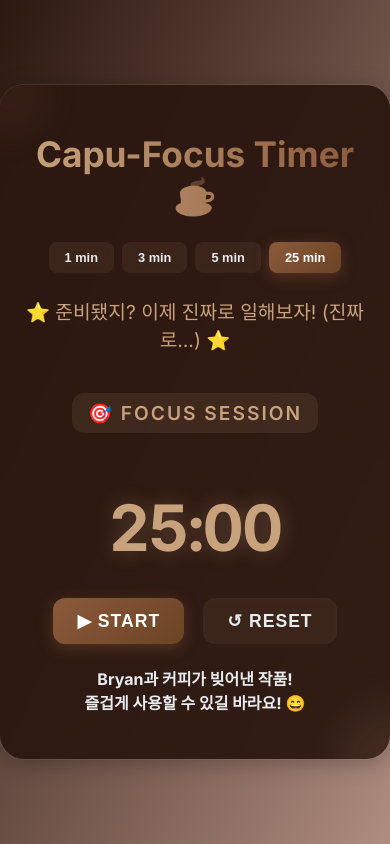
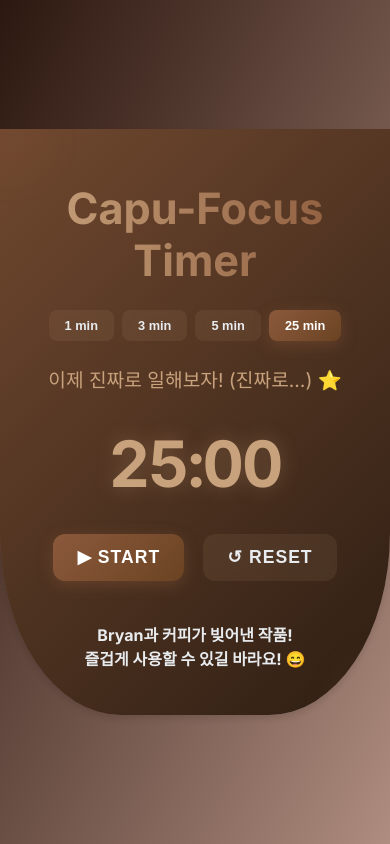
Before and after one commit to BryanOoh/Capu-Focus-Timer, a React (Create React App) app: page / in a window 390 px wide. Built offline with nearby package versions, Linux system fonts and the light colour scheme.

Commit message:
Added features: - 10-second timer option - Dynamic coffee fill animation - Improved mobile padding and responsiveness - 1-second timer for testing

```diff
--- a/src/App.css
+++ b/src/App.css
@@ -9,46 +9,13 @@
 }
 
 .timer-container {
-  background: rgba(44, 24, 16, 0.95);
-  backdrop-filter: blur(10px);
-  padding: 3rem 4rem;
-  border-radius: 24px;
-  box-shadow:
-    0 4px 24px -1px rgba(0, 0, 0, 0.3),
-    0 0 0 1px rgba(255, 255, 255, 0.1);
-  width: 450px;
   position: relative;
+  background: rgba(255, 255, 255, 0.1);
+  border-radius: 0% 0% 31% 31%;
+  padding: 2rem;
+  box-shadow: 0 4px 6px rgba(0, 0, 0, 0.1);
   overflow: hidden;
-}
-
-.coffee-steam {
-  position: absolute;
-  top: 20px;
-  left: 50%;
-  transform: translateX(-50%);
-}
-
-.coffee-steam span {
-  position: absolute;
-  height: 50px;
-  width: 8px;
-  background: rgba(255, 255, 255, 0.1);
-  border-radius: 10px;
-  animation: steam 2s infinite ease-in-out;
-}
-
-.coffee-steam span:nth-child(1) {
-  left: -20px;
-  animation-delay: 0.2s;
-}
-
-.coffee-steam span:nth-child(2) {
-  animation-delay: 0.4s;
-}
-
-.coffee-steam span:nth-child(3) {
-  left: 20px;
-  animation-delay: 0.6s;
+  z-index: 1;
 }
 
 @keyframes steam {
@@ -66,7 +33,7 @@
 }
 
 h1 {
-  font-size: 2.2rem;
+  font-size: 2.7rem;
   font-weight: 700;
   margin-bottom: 1.5rem;
   background: linear-gradient(to right, #c8a27c 0%, #8b593b 100%);
@@ -82,6 +49,8 @@ h1 {
   letter-spacing: -2px;
   color: #c8a27c;
   text-shadow: 0 0 20px rgba(200, 162, 124, 0.3);
+  position: relative;
+  z-index: 2;
 }
 
 .mode-indicator {
@@ -95,6 +64,8 @@ h1 {
   padding: 0.5rem 1rem;
   border-radius: 12px;
   display: inline-block;
+  position: relative;
+  z-index: 2;
 }
 
 .controls {
@@ -102,6 +73,8 @@ h1 {
   gap: 1.2rem;
   justify-content: center;
   margin-top: 2rem;
+  position: relative;
+  z-index: 2;
 }
 
 .control-button {
@@ -143,6 +116,8 @@ h1 {
   justify-content: center;
   margin-bottom: 1.5rem;
   flex-wrap: wrap;
+  position: relative;
+  z-index: 2;
 }
 
 .time-button {
@@ -237,3 +212,14 @@ h1 {
   border-radius: 50%;
   filter: blur(15px);
 }
+
+.coffee-fill {
+  position: absolute;
+  bottom: 0;
+  left: 0;
+  width: 100%;
+  background: linear-gradient(135deg, #70482f 0%, #2e1e13 100%);
+
+  transition: height 0.3s ease-out;
+  z-index: -1;
+}
--- a/src/App.js
+++ b/src/App.js
@@ -7,7 +7,13 @@ function App() {
   const [isActive, setIsActive] = useState(false);
   const [mode, setMode] = useState('work');
   const [selectedTime, setSelectedTime] = useState(25);
-  const [message, setMessage] = useState('⭐ 준비됐지? 이제 진짜로 일해보자! (진짜로…) ⭐');
+  const [message, setMessage] = useState(
+    '이제 진짜로 일해보자! (진짜로…) ⭐'
+  );
+
+  // Calculate total time left in seconds
+  const timeLeft = minutes * 60 + seconds;
+  const totalTime = selectedTime * 60;
 
   useEffect(() => {
     let interval;
@@ -90,8 +96,15 @@ function App() {
   return (
     <div className="App">
       <div className="timer-container">
-        <h1>Capu-Focus Timer ☕</h1>
+        <div
+          className="coffee-fill"
+          style={{
+            height: `${(timeLeft / totalTime) * 100}%`
+          }}
+        />
+        <h1>Capu-Focus Timer</h1>
         <div className="time-selector">
+
           <button
             className={`time-button ${selectedTime === 1 ? 'active' : ''}`}
             onClick={() => changeTime(1)}
@@ -116,14 +129,20 @@ function App() {
           >
             25 min
           </button>
+          {/* <button
+            className={`time-button ${selectedTime === 60 ? 'active' : ''}`}
+            onClick={() => changeTime(60)}
+          >
+            60 min
+          </button> */}
         </div>
         <div className="message-display">
           {message}
         </div>
-        <div className="mode-indicator">
+        {/* <div className="mode-indicator">
         {mode === 'work' ? '🎯 Focus Session' : '☕ Break Time'}
 
-        </div>
+        </div> */}
         <div className="timer">
           {String(minutes).padStart(2, '0')}:{String(seconds).padStart(2, '0')}
         </div>
@@ -133,8 +152,7 @@ function App() {
           </button>
           <button onClick={resetTimer} className="control-button">↺ Reset</button>
         </div>
-        <h4> Bryan과 커피가 빚어낸 작품! <br />즐겁게 사용할 수 있길 바라요! 😄</h4>
-
+        <br /><h4> Bryan과 커피가 빚어낸 작품! <br />즐겁게 사용할 수 있길 바라요! 😄</h4>
       </div>
     </div>
   );
```
